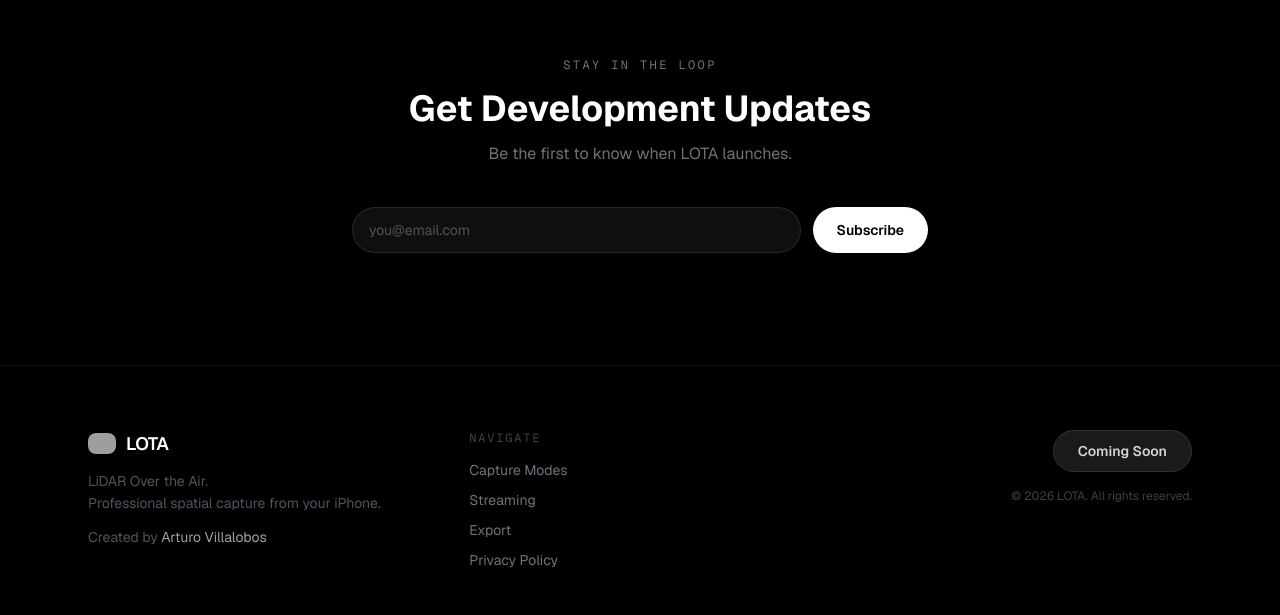
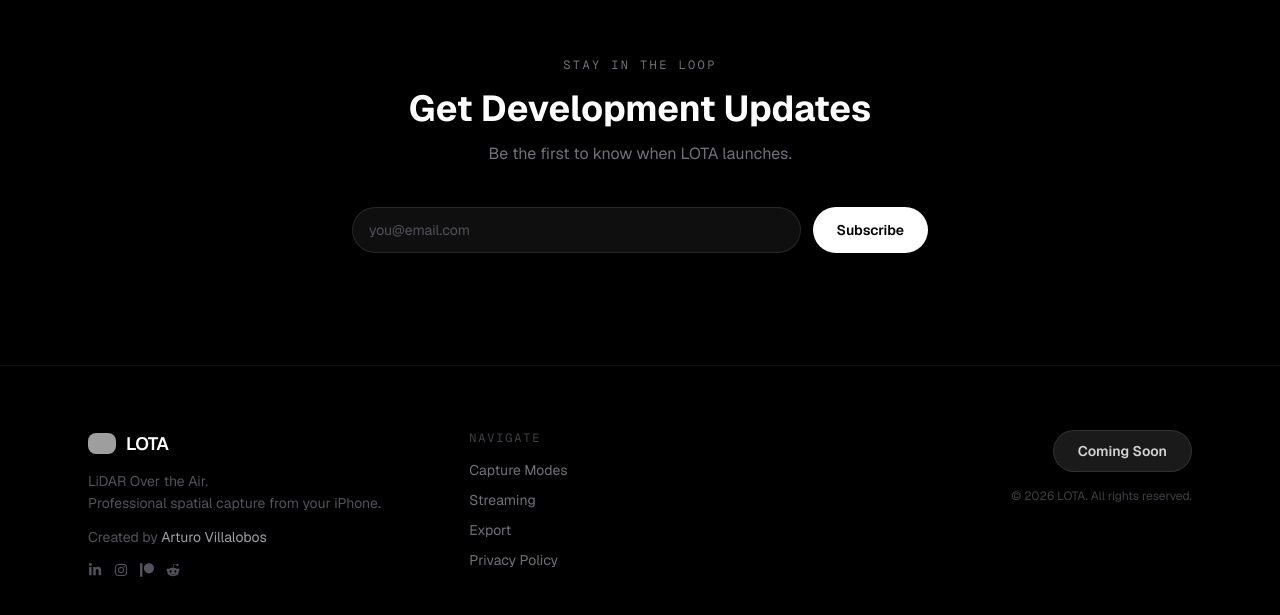
Before and after one commit to arturovilla/LOTAwebsite, a Next.js app: page / in a window 1280 px wide. Shown: the part 7120-7735 px from the top of the page. Built offline with nearby package versions, Linux system fonts and the light colour scheme; grey boxes are pictures that could not be loaded.

Commit message:
adding social icons

```diff
--- a/app/components/Footer.tsx
+++ b/app/components/Footer.tsx
@@ -1,4 +1,5 @@
 /* eslint-disable @next/next/no-img-element */
+import { FaLinkedinIn, FaInstagram, FaPatreon, FaRedditAlien } from "react-icons/fa";
 
 export default function Footer() {
   return (
@@ -35,6 +36,20 @@ export default function Footer() {
                 Arturo Villalobos
               </a>
             </p>
+            <div className="flex items-center gap-3 mt-4">
+              <a href="https://www.linkedin.com/in/rtvro/" target="_blank" rel="noopener noreferrer" aria-label="LinkedIn" className="text-zinc-600 hover:text-white transition-colors">
+                <FaLinkedinIn size={14} />
+              </a>
+              <a href="https://instagram.com/hyprtexture" target="_blank" rel="noopener noreferrer" aria-label="Instagram" className="text-zinc-600 hover:text-white transition-colors">
+                <FaInstagram size={14} />
+              </a>
+              <a href="https://patreon.com/hyprtexture" target="_blank" rel="noopener noreferrer" aria-label="Patreon" className="text-zinc-600 hover:text-white transition-colors">
+                <FaPatreon size={14} />
+              </a>
+              <a href="https://www.reddit.com/user/lpyonderboy/" target="_blank" rel="noopener noreferrer" aria-label="Reddit" className="text-zinc-600 hover:text-white transition-colors">
+                <FaRedditAlien size={14} />
+              </a>
+            </div>
           </div>
 
           {/* Links */}
--- a/package.json
+++ b/package.json
@@ -15,6 +15,7 @@
     "next": "16.2.1",
     "react": "19.2.4",
     "react-dom": "19.2.4",
+    "react-icons": "^5.6.0",
     "resend": "^6.9.4"
   },
   "devDependencies": {
```
Also changed, not shown: 1 other file (tests, documents, lock files or other folders).
